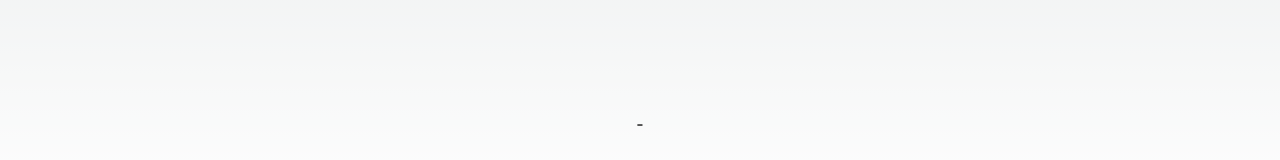
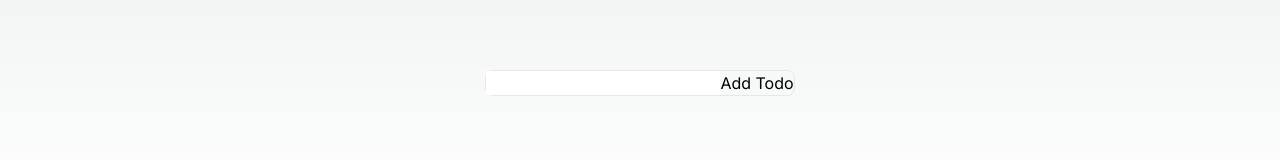
Before and after one commit to amaben2020/next-tanstack-zustand, a Next.js app: page / in a window 1280 px wide. Shown: the part 568-728 px from the top of the page. Built offline with nearby package versions, Linux system fonts and the light colour scheme.

Commit message:
implementing add todos functionality

```diff
--- a/src/app/page.tsx
+++ b/src/app/page.tsx
@@ -1,5 +1,6 @@
 "use client";
 import bearStore from "@/store/bearsStore";
+import todoStore from "@/store/todoStore";
 
 type TBearsZustandState = {
   bears: number;
@@ -8,6 +9,7 @@ type TBearsZustandState = {
 };
 export default function Home() {
   const bears = bearStore((state) => state);
+  const todos = todoStore((state) => state);
 
   return (
     <main className="flex min-h-screen flex-col items-center justify-between p-24">
@@ -20,6 +22,25 @@ export default function Home() {
       {bears?.bears}
       <button onClick={bears.increasePopulation}>+</button>
       <button onClick={bears.decreasePopulation}>-</button>
+
+      {todos.todos.map((todo) => (
+        <div key={todo.title}>{todo.title}</div>
+      ))}
+
+      <div className="my-10 rounded-lg border">
+        <input type="text" />
+        <button
+          onClick={() =>
+            todos.addTodo({
+              id: 1,
+              title: "algo Uzor",
+              completed: true,
+            })
+          }
+        >
+          Add Todo
+        </button>
+      </div>
     </main>
   );
 }
--- /dev/null
+++ b/src/store/todoStore.ts
@@ -0,0 +1,18 @@
+import { create } from "zustand";
+// set is a function that returns an object
+type TTodo = {
+  id: string | number;
+  title: string;
+  completed: boolean;
+};
+type TTodos = { todos: TTodo[]; addTodo: (todo: TTodo) => void };
+
+const todoStore = create<TTodos>()((set) => ({
+  todos: [],
+  addTodo: (todo: TTodo) =>
+    set((state: TTodos) => ({
+      todos: [...state.todos, todo],
+    })),
+}));
+
+export default todoStore;
```
